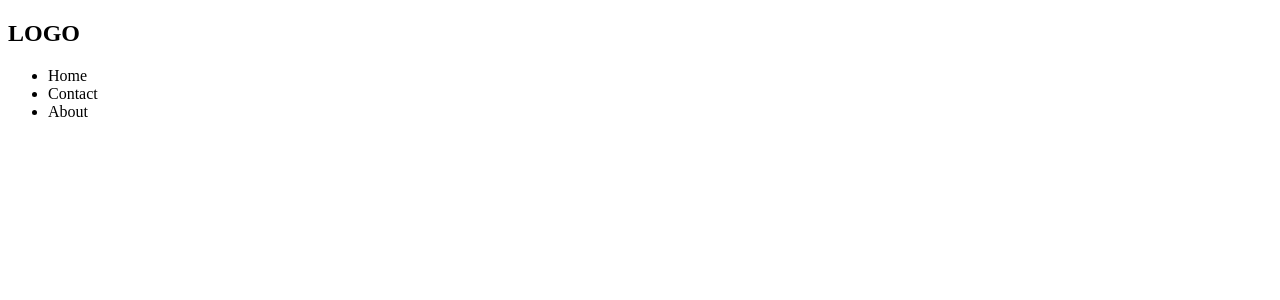
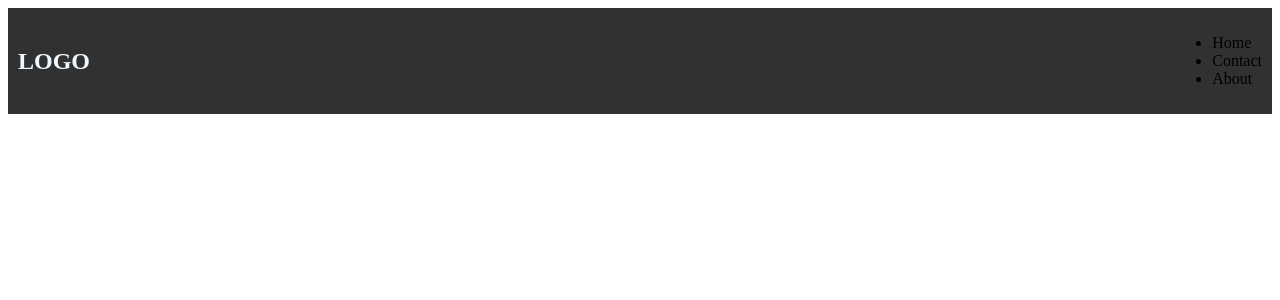
Before and after one commit to Gilocah28/PracticeReact, a React (Vite) app: page / in a window 1280 px wide. Shown: the top 300 px of the page. Built offline with nearby package versions, Linux system fonts and the light colour scheme.

Commit message:
done styling tutorial

```diff
--- a/src/Components/StylingComponents/StylingComponent.jsx
+++ b/src/Components/StylingComponents/StylingComponent.jsx
@@ -1,13 +1,15 @@
 import React from 'react'
+
+import './navbar.css'
 
 const StylingComponent = () => {
   return (
     <>
-    <nav>
-        <div>
+    <nav className='navbar'>
+        <div className='logo'>
             <h2>LOGO</h2>
         </div>
-        <ul>
+        <ul className='navbar-item'>
             <li><a>Home</a></li>
             <li><a>Contact</a></li>
             <li><a>About</a></li>
--- /dev/null
+++ b/src/Components/StylingComponents/navbar.css
@@ -0,0 +1,11 @@
+.navbar{
+    display: flex;
+    justify-content: space-between;
+    align-items: center;
+    background-color: rgb(49, 49, 49);
+    padding: 10px;
+}
+
+.logo{
+    color: aliceblue;
+}
```
